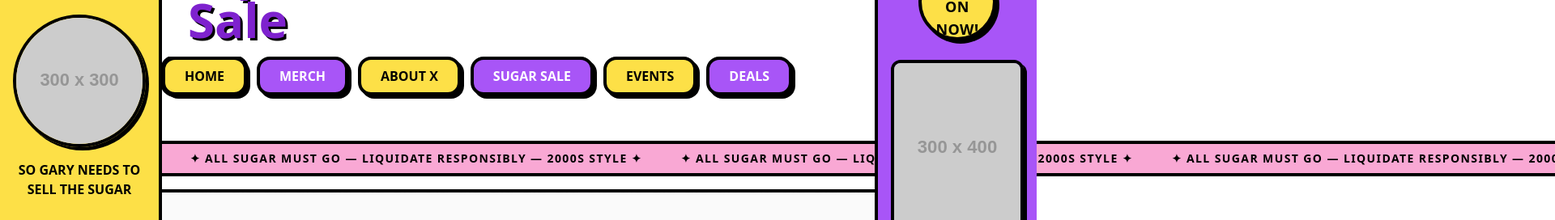
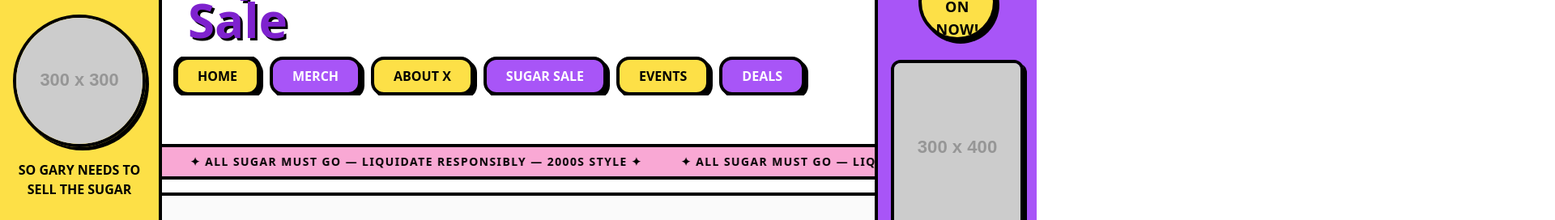
Before and after one commit to caseyclarkee/Sugar-Sale, a React (Vite) app: page / in a window 1280 px wide. Shown: the part 142-414 px from the top of the page at 81% size, 1920 px wide, since content can reach past the window. Built offline with nearby package versions, Linux system fonts and the light colour scheme.

Commit message:
Add files via upload

```diff
--- a/src/App.jsx
+++ b/src/App.jsx
@@ -12,7 +12,7 @@ const Burst = ({ children, className = "" }) => (
 
 const Marquee = ({ text }) => (
   <div className="border-y-[4px] border-black bg-pink-300 text-black overflow-hidden w-full">
-    <div className="whitespace-nowrap py-2 text-center text-sm font-black uppercase tracking-widest animate-[marquee_14s_linear_infinite]">
+    <div className="whitespace-nowrap py-2 text-center text-sm font-black uppercase tracking-widest animate-[marquee_14s_linear_infinite] will-change-transform">
       {Array.from({ length: 30 }).map((_, i) => (
         <span key={i} className="mx-6">✦ {text} ✦</span>
       ))}
@@ -20,6 +20,7 @@ const Marquee = ({ text }) => (
     <style>{`@keyframes marquee{from{transform:translateX(0)}to{transform:translateX(-50%)}}`}</style>
   </div>
 );
+
 
 const Header = () => (
   <header className="mb-4 sticky top-0 z-30 grid gap-4 border-b-[4px] border-black bg-white/95 backdrop-blur py-4 w-full overflow-visible">
@@ -34,7 +35,20 @@ const Header = () => (
         That’s UnXpected
       </div>
     </div>
-    <nav className="relative z-10 w-full -mx-4 pl-[max(1rem,env(safe-area-inset-left))] pr-[max(1rem,env(safe-area-inset-right))] pb-8 flex items-center gap-3 overflow-x-auto whitespace-nowrap scrollbar-none overflow-visible snap-x snap-mandatory touch-pan-x">
+
+    {/* OUTER: holds z-index + spacing */}
+    <nav className="relative z-20 w-full pb-8">
+      {/* INNER: the only thing that scrolls horizontally */}
+      <div
+        className="
+          flex items-center gap-3
+          overflow-x-auto whitespace-nowrap scrollbar-none
+          px-4
+          pl-[max(1rem,env(safe-area-inset-left))]
+          pr-[max(1rem,env(safe-area-inset-right))]
+          snap-x snap-mandatory touch-pan-x
+        "
+      >
         {[
           { to: "/", label: "Home", tone: "bg-yellow-300" },
           { to: "/merch", label: "Merch", tone: "bg-purple-500 text-white" },
@@ -61,16 +75,21 @@ const Header = () => (
             {item.label}
           </NavLink>
         ))}
+      </div>
     </nav>
+
+    {/* Marquee stays underneath and a touch lower */}
+    <div className="relative z-0 mt-3">
+      <Marquee text="All Sugar Must Go — Liquidate Responsibly — 2000s Style" />
+    </div>
+
     <style>{`
       .scrollbar-none::-webkit-scrollbar { display: none; }
       .scrollbar-none { -ms-overflow-style: none; scrollbar-width: none; }
     `}</style>
-    <div className="relative z-0 mt-2">
-    <Marquee text="All Sugar Must Go — Liquidate Responsibly — 2000s Style" />
-  </div>
   </header>
 );
+
 
 const LeftRail = () => (
   <aside className="hidden lg:flex fixed left-0 top-0 h-full w-[200px] flex-col justify-between border-r-[4px] border-black bg-yellow-300 p-4 text-center z-40">
@@ -164,7 +183,7 @@ const Events = () => (
 export default function SugarSaleSite() {
   return (
     <HashRouter>
-      <div className="min-h-screen bg-[url('https://placehold.co/40x40/png?text=*')] bg-repeat scroll-smooth">
+      <div className="min-h-screen bg-[url('https://placehold.co/40x40/png?text=*')] bg-repeat scroll-smooth overflow-x-hidden">
         <div className="min-h-screen bg-white/90">
           <LeftRail />
           <RightRail />
```
Lines whose indentation alone changed are shown as unchanged.
